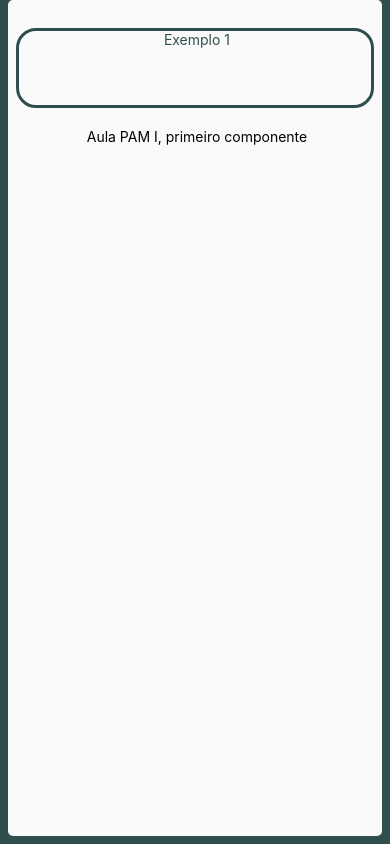
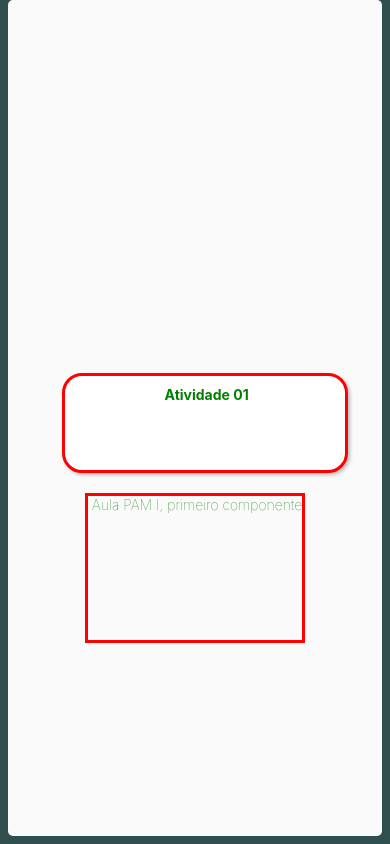
Before and after one commit to jaozinp1/aula-introducao-expo, a React Native app: screen / in a window 390 px wide. Built offline with nearby package versions, Linux system fonts and the light colour scheme; what react-native-responsive-fontsize would draw is missing.

Commit message:
atividade-01
primeira atividade

```diff
--- a/App.js
+++ b/App.js
@@ -8,11 +8,12 @@ import Exemplo01 from './src/exemplos/exemplo-01';
 
 
 //Atividades
+import Atividade01 from './src/atividades/atividade-01';
 
 export default function App() {
   return (
     <View style={styles.container}>
-      <Exemplo01 />
+      <Atividade01 />
       <StatusBar style="auto" />
     </View>
   );
--- /dev/null
+++ b/src/atividades/atividade-01/index.js
@@ -0,0 +1,14 @@
+import {View, Text } from  'react-native';
+
+import styles from './styles';
+
+function Atividade01 () {
+    return (
+        <View style={styles.container}>
+            <Text style={styles.titulo}> Atividade 01</Text>
+            <Text style={styles.texto}> Aula PAM I, primeiro componente</Text>
+        </View>
+    );
+}
+
+export default Atividade01;
--- /dev/null
+++ b/src/atividades/atividade-01/styles.js
@@ -0,0 +1,63 @@
+import { StyleSheet } from 'react-native';
+
+import { RFPercentage } from 'react-native-responsive-fontsize'
+
+const styles = StyleSheet.create({
+    container: {
+        flex: 1, //container ocupa 100% da tela
+        backgroundColor: '#fafafa', //cor do container
+        borderRadius: 5, //borda curvada
+        padding: 8, //alinhamento horizontal
+        alignItems: 'center',
+        justifyContent: 'center', //centralizar o conteúdo verticalmente
+
+
+    },
+    titulo:{
+        fontSize: RFPercentage(4), //tamanho da fonte
+        fontWeight: "bold",
+        borderWidth: 3, //expessura da borda
+        marginTop: 180 , //margem acima do elemento
+        marginBottom: 60, //margem abaixo do elemento
+        //padding: 8, //espaço interno
+        width: '100%', //largura do elemento
+        height: 100, // altura
+        textAlign: 'center', //alinhamento horizontal do texto
+        textAlignVertical: 'center', //alinhamento vertical do container
+        color : 'green', //cor do texto
+        borderColor: 'red', //cor da borda
+        borderRadius: 20, //arredondar a borda
+        shadowColor: "#000",
+        shadowOffset: {
+            width: 2,
+            height: 2,
+        },
+        shadowOpacity: 0.25,
+        shadowRadius: 3.84,
+        elevation: 5,
+        marginBottom: 20, //margem abaixo do título
+        marginLeft: 20, //margem esquerda do texto
+        padding: 10, //alinhamento horizontal do texto
+        marginBottom: 10, //margem abaixo do texto
+        width: '80%', //largura do texto
+        backgroundColor: 'white',
+        borderRadius: 20,
+        overflow: 'hidden',
+        marginBottom: 20, //margem abaixo do texto
+        padding: 10, //alinhamento horizontal do texto
+        marginLeft: 20, //margem esquerda do texto
+        paddingBottom: 10, //alinhamento vertical do texto
+
+    },
+    texto: {
+        fontSize: RFPercentage(4),
+        fontWeight: 100,
+        height: 150,
+        borderWidth: 3,
+        borderColor: 'red',
+        color: 'green'
+
+    }
+});
+
+export default styles;
```
